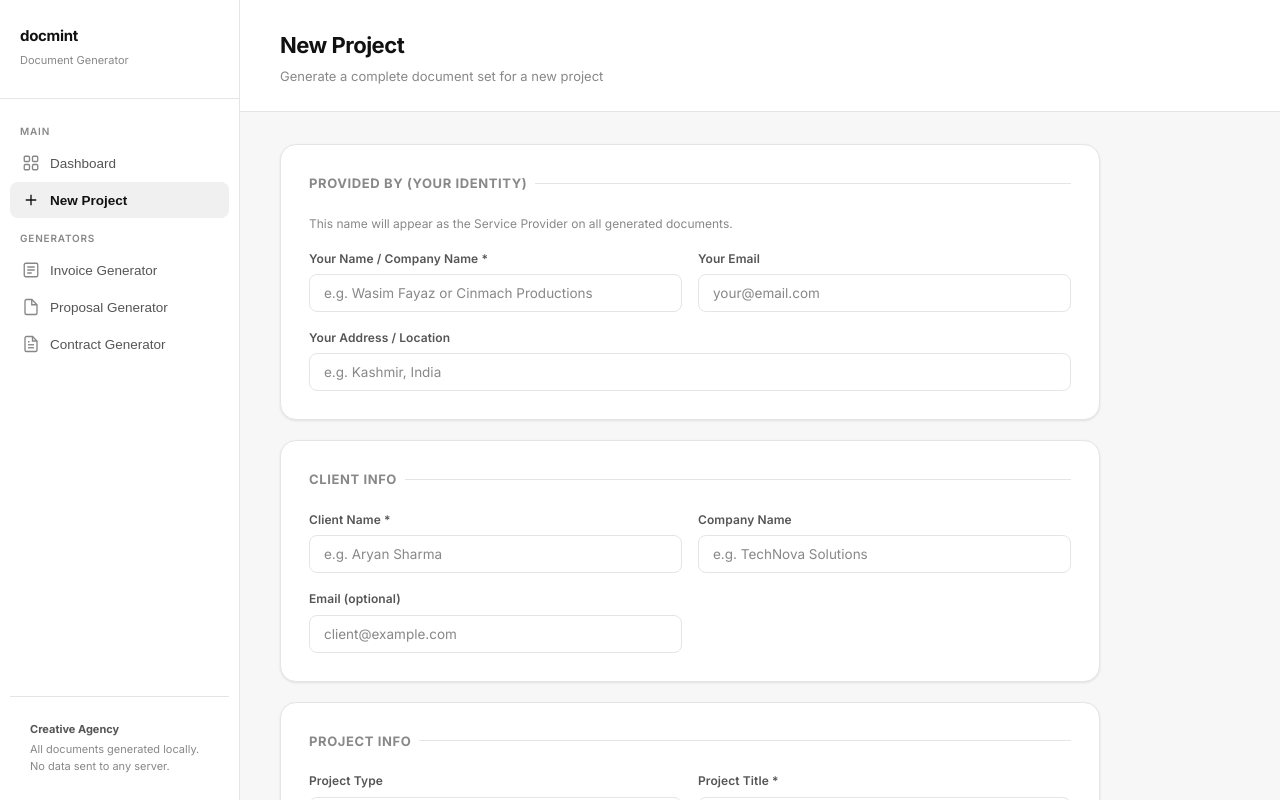
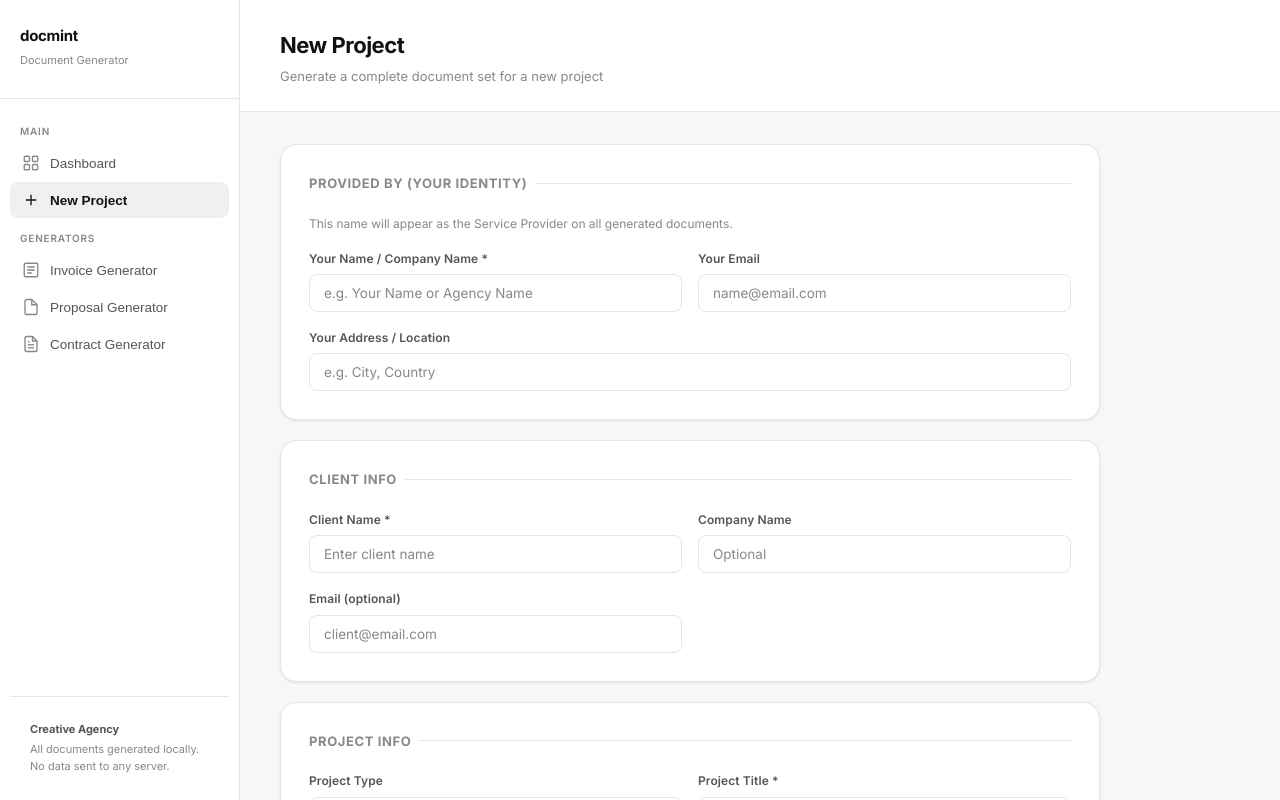
Before and after one commit to waximhq-spec/docmint, a React (Vite) app: page / in a window 1280 px wide. Both pictures are taken after a click on the button "New Project". Built offline with nearby package versions, Linux system fonts and the light colour scheme.

Commit message:
chore: purge all personal info and genericize placeholders

```diff
--- a/src/pages/ContractGenerator.jsx
+++ b/src/pages/ContractGenerator.jsx
@@ -20,6 +20,10 @@ export default function ContractGenerator() {
   const [form, setForm] = useState(DEFAULT_FORM);
   const [provider, setProvider] = useState(() => {
     const saved = localStorage.getItem('docmint_provider');
+    if (saved && (saved.includes('Wasim') || saved.includes('Cinmach'))) {
+      localStorage.removeItem('docmint_provider');
+      return DEFAULT_PROVIDER;
+    }
     return saved ? JSON.parse(saved) : DEFAULT_PROVIDER;
   });
   const [doc, setDoc] = useState(null);
@@ -61,7 +65,6 @@ export default function ContractGenerator() {
 
   return (
     <div className="page-body fade-enter">
-      {/* Provider Info */}
       <div className="card">
         <div className="card-title">Provided By</div>
         <div className="form-grid">
@@ -71,7 +74,7 @@ export default function ContractGenerator() {
               id="cont-prov-name"
               value={provider.name}
               onChange={e => setProv('name', e.target.value)}
-              placeholder="e.g. Wasim Fayaz"
+              placeholder="e.g. Your Name"
             />
           </div>
           <div className="form-group">
@@ -80,7 +83,7 @@ export default function ContractGenerator() {
               id="cont-prov-email"
               value={provider.email}
               onChange={e => setProv('email', e.target.value)}
-              placeholder="your@email.com"
+              placeholder="name@email.com"
             />
           </div>
         </div>
@@ -95,7 +98,7 @@ export default function ContractGenerator() {
               id="cont-client"
               value={form.clientName}
               onChange={e => set('clientName', e.target.value)}
-              placeholder="e.g. Rahul Sharma"
+              placeholder="Enter client name"
               style={errors.clientName ? { borderColor: '#c00' } : {}}
             />
             {errors.clientName && <span style={{ color: '#c00', fontSize: 11 }}>{errors.clientName}</span>}
@@ -115,7 +118,7 @@ export default function ContractGenerator() {
               id="cont-title"
               value={form.projectTitle}
               onChange={e => set('projectTitle', e.target.value)}
-              placeholder="e.g. Website Redesign"
+              placeholder="e.g. Project Title"
               style={errors.projectTitle ? { borderColor: '#c00' } : {}}
             />
             {errors.projectTitle && <span style={{ color: '#c00', fontSize: 11 }}>{errors.projectTitle}</span>}
@@ -126,7 +129,7 @@ export default function ContractGenerator() {
               id="cont-price"
               value={form.totalPrice}
               onChange={e => set('totalPrice', e.target.value)}
-              placeholder="e.g. 50000"
+              placeholder="Enter amount"
               style={errors.totalPrice ? { borderColor: '#c00' } : {}}
             />
             {errors.totalPrice && <span style={{ color: '#c00', fontSize: 11 }}>{errors.totalPrice}</span>}
--- a/src/pages/InvoiceGenerator.jsx
+++ b/src/pages/InvoiceGenerator.jsx
@@ -22,6 +22,10 @@ export default function InvoiceGenerator() {
   const [form, setForm] = useState(DEFAULT_FORM);
   const [provider, setProvider] = useState(() => {
     const saved = localStorage.getItem('docmint_provider');
+    if (saved && (saved.includes('Wasim') || saved.includes('Cinmach'))) {
+      localStorage.removeItem('docmint_provider');
+      return DEFAULT_PROVIDER;
+    }
     return saved ? JSON.parse(saved) : DEFAULT_PROVIDER;
   });
   const [doc, setDoc] = useState(null);
@@ -48,14 +52,13 @@ export default function InvoiceGenerator() {
     if (!validate()) return;
     const invNum = getNextInvoiceNumber();
 
-    // We repurpose the project generator for standalone use
     const projectData = {
       projectTitle: form.serviceDesc,
       projectType: 'Service',
       clientName: form.clientName,
       companyName: form.companyName,
       totalPrice: form.amount,
-      advancePercent: '100', // Standalone is usually 100%
+      advancePercent: '100',
       email: '',
     };
 
@@ -65,7 +68,6 @@ export default function InvoiceGenerator() {
 
   return (
     <div className="page-body fade-enter">
-      {/* Provider Info */}
       <div className="card">
         <div className="card-title">Provided By</div>
         <div className="form-grid">
@@ -75,7 +77,7 @@ export default function InvoiceGenerator() {
               id="inv-prov-name"
               value={provider.name}
               onChange={e => setProv('name', e.target.value)}
-              placeholder="e.g. Wasim Fayaz"
+              placeholder="e.g. Agency Name"
             />
           </div>
           <div className="form-group">
@@ -84,7 +86,7 @@ export default function InvoiceGenerator() {
               id="inv-prov-email"
               value={provider.email}
               onChange={e => setProv('email', e.target.value)}
-              placeholder="your@email.com"
+              placeholder="name@email.com"
             />
           </div>
         </div>
@@ -99,7 +101,7 @@ export default function InvoiceGenerator() {
               id="inv-clientName"
               value={form.clientName}
               onChange={e => set('clientName', e.target.value)}
-              placeholder="e.g. Rahul Verma"
+              placeholder="Enter client name"
               style={errors.clientName ? { borderColor: '#c00' } : {}}
             />
             {errors.clientName && <span style={{ color: '#c00', fontSize: 11 }}>{errors.clientName}</span>}
@@ -120,7 +122,7 @@ export default function InvoiceGenerator() {
               rows={2}
               value={form.serviceDesc}
               onChange={e => set('serviceDesc', e.target.value)}
-              placeholder="e.g. Brand Film Production — March 2025"
+              placeholder="e.g. Design Services — March 2025"
               style={errors.serviceDesc ? { borderColor: '#c00' } : {}}
             />
             {errors.serviceDesc && <span style={{ color: '#c00', fontSize: 11 }}>{errors.serviceDesc}</span>}
@@ -132,7 +134,7 @@ export default function InvoiceGenerator() {
               type="number"
               value={form.amount}
               onChange={e => set('amount', e.target.value)}
-              placeholder="e.g. 50000"
+              placeholder="Enter amount"
               style={errors.amount ? { borderColor: '#c00' } : {}}
             />
             {errors.amount && <span style={{ color: '#c00', fontSize: 11 }}>{errors.amount}</span>}
--- a/src/pages/NewProject.jsx
+++ b/src/pages/NewProject.jsx
@@ -37,7 +37,12 @@ const DEFAULT_FORM = {
 export default function NewProject() {
   const [form, setForm] = useState(DEFAULT_FORM);
   const [provider, setProvider] = useState(() => {
+    // If the saved provider contains "Wasim", we force clear it to be blank
     const saved = localStorage.getItem('docmint_provider');
+    if (saved && (saved.includes('Wasim') || saved.includes('Cinmach'))) {
+      localStorage.removeItem('docmint_provider');
+      return DEFAULT_PROVIDER;
+    }
     return saved ? JSON.parse(saved) : DEFAULT_PROVIDER;
   });
 
@@ -115,7 +120,7 @@ export default function NewProject() {
               id="np-prov-name"
               value={provider.name}
               onChange={e => setProv('name', e.target.value)}
-              placeholder="e.g. Wasim Fayaz or Cinmach Productions"
+              placeholder="e.g. Your Name or Agency Name"
               style={errors.providerName ? { borderColor: '#c00' } : {}}
             />
           </div>
@@ -125,7 +130,7 @@ export default function NewProject() {
               id="np-prov-email"
               value={provider.email}
               onChange={e => setProv('email', e.target.value)}
-              placeholder="your@email.com"
+              placeholder="name@email.com"
             />
           </div>
           <div className="form-group full">
@@ -134,7 +139,7 @@ export default function NewProject() {
               id="np-prov-address"
               value={provider.address}
               onChange={e => setProv('address', e.target.value)}
-              placeholder="e.g. Kashmir, India"
+              placeholder="e.g. City, Country"
             />
           </div>
         </div>
@@ -150,7 +155,7 @@ export default function NewProject() {
               id="np-clientName"
               value={form.clientName}
               onChange={e => set('clientName', e.target.value)}
-              placeholder="e.g. Aryan Sharma"
+              placeholder="Enter client name"
               style={errors.clientName ? { borderColor: '#c00' } : {}}
             />
             {errors.clientName && <span style={{ color: '#c00', fontSize: 11 }}>{errors.clientName}</span>}
@@ -161,7 +166,7 @@ export default function NewProject() {
               id="np-companyName"
               value={form.companyName}
               onChange={e => set('companyName', e.target.value)}
-              placeholder="e.g. TechNova Solutions"
+              placeholder="Optional"
             />
           </div>
           <div className="form-group">
@@ -171,7 +176,7 @@ export default function NewProject() {
               type="email"
               value={form.email}
               onChange={e => set('email', e.target.value)}
-              placeholder="client@example.com"
+              placeholder="client@email.com"
             />
           </div>
         </div>
@@ -193,7 +198,7 @@ export default function NewProject() {
               id="np-projectTitle"
               value={form.projectTitle}
               onChange={e => set('projectTitle', e.target.value)}
-              placeholder="e.g. Brand Campaign Video 2025"
+              placeholder="e.g. Website Redesign"
               style={errors.projectTitle ? { borderColor: '#c00' } : {}}
             />
             {errors.projectTitle && <span style={{ color: '#c00', fontSize: 11 }}>{errors.projectTitle}</span>}
@@ -235,7 +240,7 @@ export default function NewProject() {
               type="number"
               value={form.totalPrice}
               onChange={e => set('totalPrice', e.target.value)}
-              placeholder="e.g. 75000"
+              placeholder="Enter amount"
               style={errors.totalPrice ? { borderColor: '#c00' } : {}}
             />
             {errors.totalPrice && <span style={{ color: '#c00', fontSize: 11 }}>{errors.totalPrice}</span>}
--- a/src/pages/ProposalGenerator.jsx
+++ b/src/pages/ProposalGenerator.jsx
@@ -31,6 +31,10 @@ export default function ProposalGenerator() {
   const [form, setForm] = useState(DEFAULT_FORM);
   const [provider, setProvider] = useState(() => {
     const saved = localStorage.getItem('docmint_provider');
+    if (saved && (saved.includes('Wasim') || saved.includes('Cinmach'))) {
+      localStorage.removeItem('docmint_provider');
+      return DEFAULT_PROVIDER;
+    }
     return saved ? JSON.parse(saved) : DEFAULT_PROVIDER;
   });
   const [doc, setDoc] = useState(null);
@@ -61,7 +65,7 @@ export default function ProposalGenerator() {
       projectType: form.serviceType,
       clientName: form.clientName,
       companyName: form.companyName,
-      totalPrice: form.budget.replace(/[^0-9]/g, ''), // Rough estimation for summary
+      totalPrice: form.budget.replace(/[^0-9]/g, ''),
       advancePercent: '50',
       timeline: form.timeline,
       scopeOfWork: form.notes || 'As discussed.',
@@ -76,7 +80,6 @@ export default function ProposalGenerator() {
 
   return (
     <div className="page-body fade-enter">
-      {/* Provider Info */}
       <div className="card">
         <div className="card-title">Provided By</div>
         <div className="form-grid">
@@ -86,7 +89,7 @@ export default function ProposalGenerator() {
               id="prop-prov-name"
               value={provider.name}
               onChange={e => setProv('name', e.target.value)}
-              placeholder="e.g. Wasim Fayaz"
+              placeholder="e.g. Your Name"
             />
           </div>
           <div className="form-group">
@@ -95,7 +98,7 @@ export default function ProposalGenerator() {
               id="prop-prov-email"
               value={provider.email}
               onChange={e => setProv('email', e.target.value)}
-              placeholder="your@email.com"
+              placeholder="name@email.com"
             />
           </div>
         </div>
@@ -110,7 +113,7 @@ export default function ProposalGenerator() {
               id="prop-client"
               value={form.clientName}
               onChange={e => set('clientName', e.target.value)}
-              placeholder="e.g. Priya Singh"
+              placeholder="Enter client name"
               style={errors.clientName ? { borderColor: '#c00' } : {}}
             />
             {errors.clientName && <span style={{ color: '#c00', fontSize: 11 }}>{errors.clientName}</span>}
@@ -136,7 +139,7 @@ export default function ProposalGenerator() {
               id="prop-budget"
               value={form.budget}
               onChange={e => set('budget', e.target.value)}
-              placeholder="e.g. ₹50,000"
+              placeholder="Enter amount"
               style={errors.budget ? { borderColor: '#c00' } : {}}
             />
             {errors.budget && <span style={{ color: '#c00', fontSize: 11 }}>{errors.budget}</span>}
@@ -147,7 +150,7 @@ export default function ProposalGenerator() {
               id="prop-timeline"
               value={form.timeline}
               onChange={e => set('timeline', e.target.value)}
-              placeholder="e.g. 3 weeks"
+              placeholder="e.g. 1 month"
               style={errors.timeline ? { borderColor: '#c00' } : {}}
             />
             {errors.timeline && <span style={{ color: '#c00', fontSize: 11 }}>{errors.timeline}</span>}
```
Also changed, not shown: src/utils/helpers.js (+1 -8 lines).
